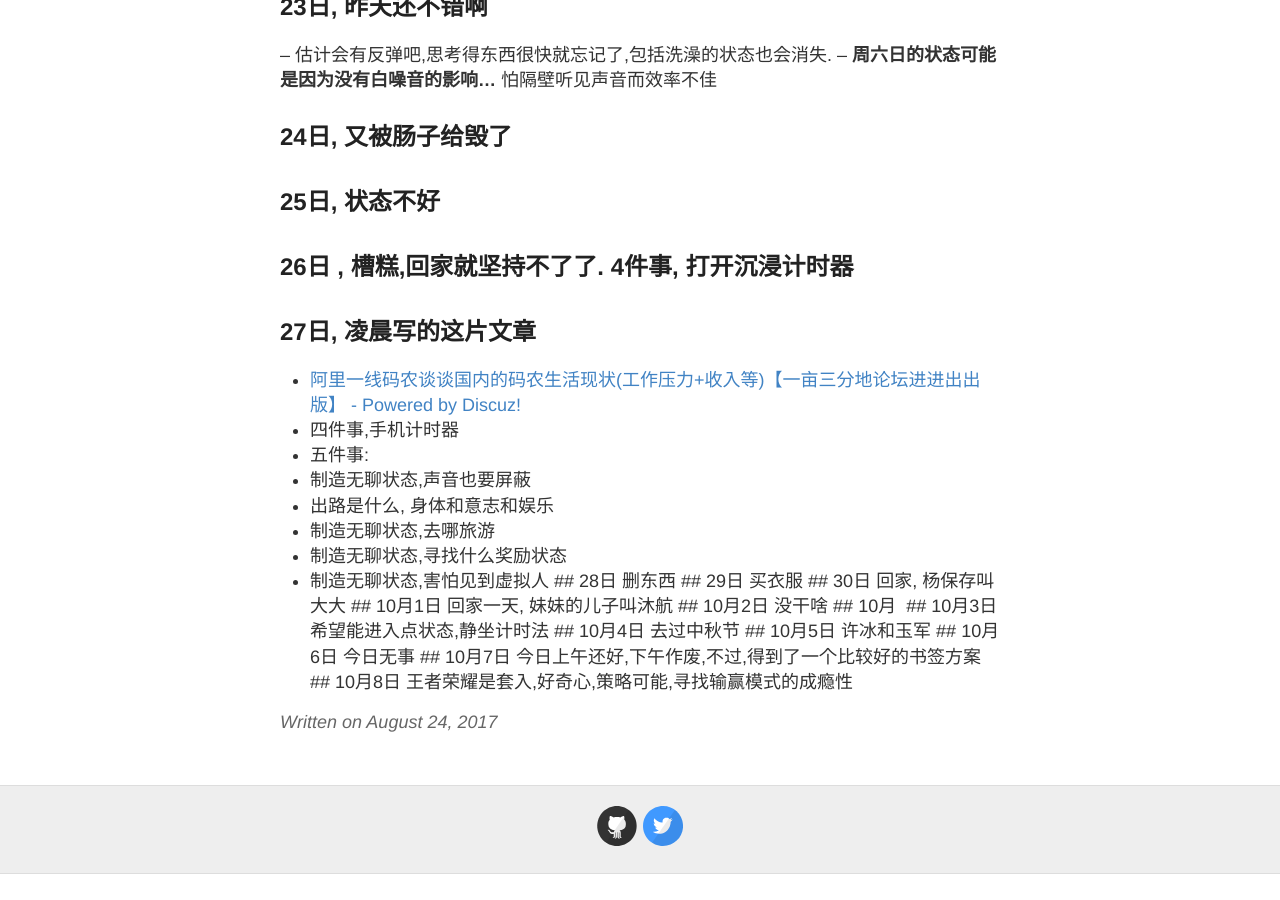
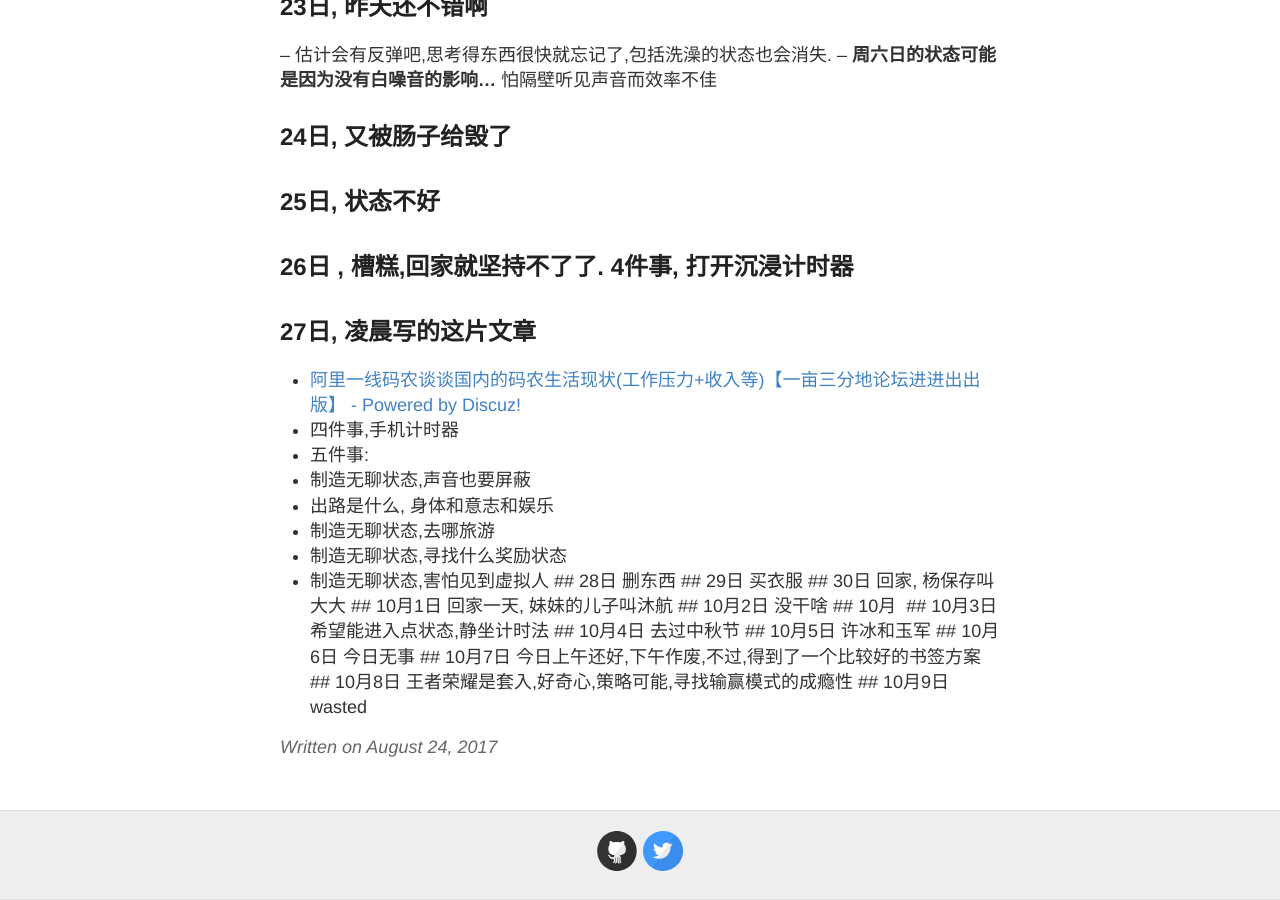
Before and after one commit to evelol/zzx_blog, a Jekyll site: the page built from _posts/2017-08-24-Ok.md, in a window 1280 px wide and 900 px high, scrolled down 4181 px. Built offline with Jekyll 4.4.1, drawn with Linux system fonts in a browser that asks for light colours; our own code applies the rules of GitHub Pages for plain Markdown files; before the commit the page ends 5055 px from its top, so only the background shows below that.

Commit message:
Update 2017-08-24-Ok.md

```diff
--- a/_posts/2017-08-24-Ok.md
+++ b/_posts/2017-08-24-Ok.md
@@ -115,3 +115,4 @@
  ## 10月6日 今日无事
  ## 10月7日 今日上午还好,下午作废,不过,得到了一个比较好的书签方案
  ## 10月8日 王者荣耀是套入,好奇心,策略可能,寻找输赢模式的成瘾性
+ ## 10月9日 wasted
```
